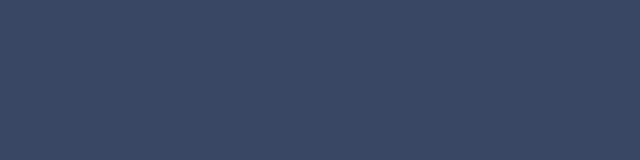
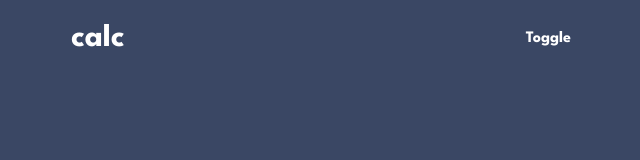
Before and after one commit to sodiqsanusi/calculator, a Next.js app: page / in a window 1280 px wide. Shown: the top 160 px of the page, without its empty margins (319-959 px from the left). Built offline with nearby package versions, Linux system fonts and the light colour scheme.

Commit message:
Done with main setup, time for components building

```diff
--- a/components/CalcHeader/CalcHeader.styled.js
+++ b/components/CalcHeader/CalcHeader.styled.js
@@ -0,0 +1,8 @@
+import styled from "styled-components";
+
+export const Header = styled.header`
+  width: 100%;
+  display: flex;
+  justify-content: space-between;
+  align-items: center;
+`;
--- a/components/CalcHeader/ToggleSection/index.js
+++ b/components/CalcHeader/ToggleSection/index.js
@@ -0,0 +1,7 @@
+const ToggleSection = () => {
+  return (
+    <aside>Toggle</aside>
+  );
+}
+
+export default ToggleSection;
--- a/components/CalcHeader/index.js
+++ b/components/CalcHeader/index.js
@@ -1,8 +1,12 @@
+import ToggleSection from "./ToggleSection";
+import { Header } from "./CalcHeader.styled";
+
 const CalcHeader = () => {
   return (
-    <header>
-      <h1>Hii</h1>
-    </header>
+    <Header>
+      <h1>calc</h1>
+      <ToggleSection />
+    </Header>
   );
 }
 
--- a/createGlobalStyles.js
+++ b/createGlobalStyles.js
@@ -5,7 +5,8 @@ const GlobalStyles = createGlobalStyle`
      --mainBackground: #3a4764;
      --auxBaxkground: #232c43;
      --screenBackground: #182034;
-     --textColor: #444b5a;
+     --textColor: #ffffff;
+     --keyTextColor: #444b5a;
      --keyBackground: #eae3dc;
      --keyShadow: #b4a597;
      --delButBackground: #637097;
--- a/pages/index.js
+++ b/pages/index.js
@@ -6,11 +6,13 @@ import styled from 'styled-components';
 import CalcHeader from '../components/CalcHeader';
 
 const Container = styled.main`
+  width: 90%;
   max-width: 500px;
   display: flex;
   flex-direction: column;
   align-items: center;
   justify-content: space-between;
+  margin: 1.5rem auto;
 `;
 
 export default function Home() {
```
